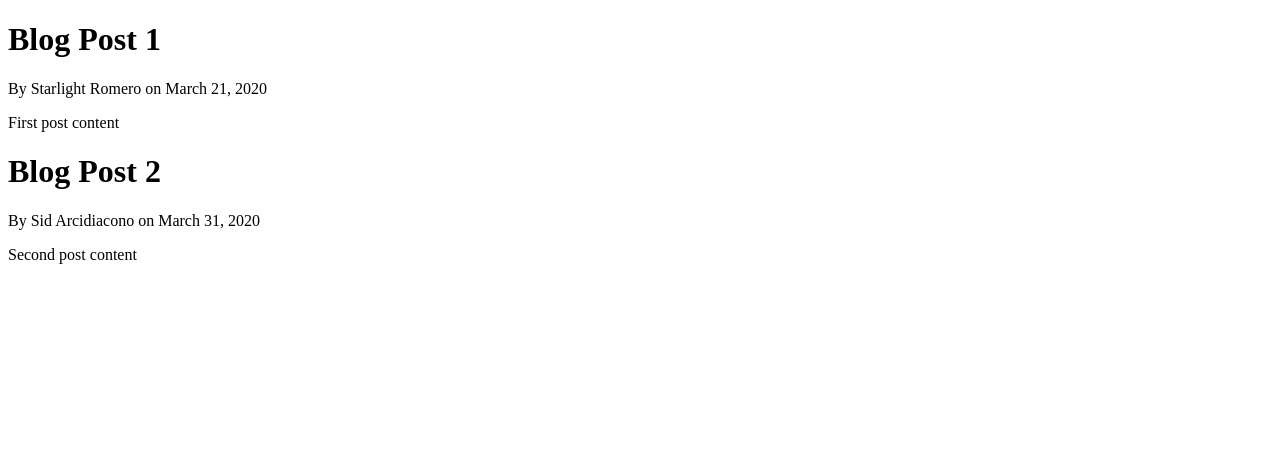
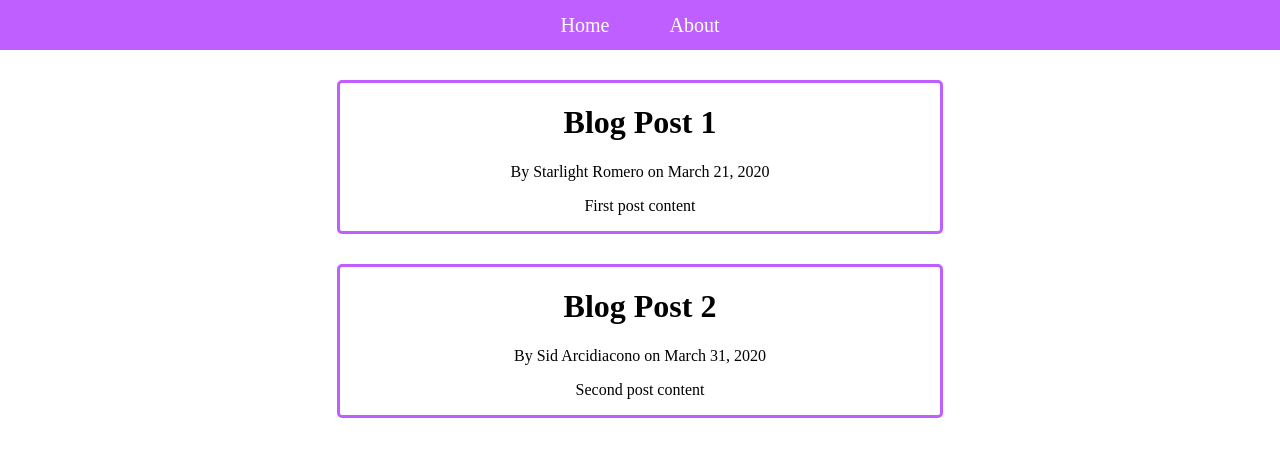
Before and after one commit to starlightromero/django-blog, a Django app: page / in a window 1280 px wide. Shown: the top 457 px of the page. Run offline with Django 3.2, Linux system fonts and the light colour scheme.

Commit message:
Added styling to blog posts and nav

```diff
--- /dev/null
+++ b/Django_Blog/blog/static/blog/main.css
@@ -0,0 +1,32 @@
+body {
+  margin: 0;
+  padding: 0;
+  text-align: center;
+}
+
+nav {
+  background-color: #BF5FFF;
+  display: flex;
+  flex-direction: row;
+  height: 50px;
+  justify-content: center;
+  align-items: center;
+}
+
+a {
+  color: white;
+  font-size: 20px;
+  margin: 0 30px;
+  text-decoration: none;
+}
+
+a:hover {
+  color: #EED2EE;
+}
+
+.post {
+  border: 3px solid #BF5FFF;
+  border-radius: 5px;
+  margin: 30px auto;
+  width: 600px;
+}
--- a/Django_Blog/blog/templates/blog/base.html
+++ b/Django_Blog/blog/templates/blog/base.html
@@ -1,8 +1,10 @@
+{% load static %}
 <!DOCTYPE html>
 <html lang="en" dir="ltr">
 
 <head>
   <meta charset="utf-8">
+  <link rel="stylesheet" type="text/css" href="{% static 'blog/main.css' %}">
   {% if title %}
     <title>Django Blog - {{ title }}</title>
   {% else %}
@@ -11,7 +13,13 @@
 </head>
 
 <body>
-  {% block content %}{% endblock %}
+  <nav>
+    <a href="/">Home</a>
+    <a href="/about">About</a>
+  </nav>
+  <main>
+    {% block content %}{% endblock %}
+  </main>
 </body>
 
 </html>
--- a/Django_Blog/blog/templates/blog/home.html
+++ b/Django_Blog/blog/templates/blog/home.html
@@ -2,9 +2,11 @@
 {% block content %}
 
   {% for post in posts  %}
+  <div class="post">
     <h1>{{ post.title }}</h1>
     <p>By {{ post.author }} on {{ post.date_posted }}</p>
     <p>{{ post.content }}</p>
+  </div>
   {% endfor %}
 
 {% endblock content %}
```
